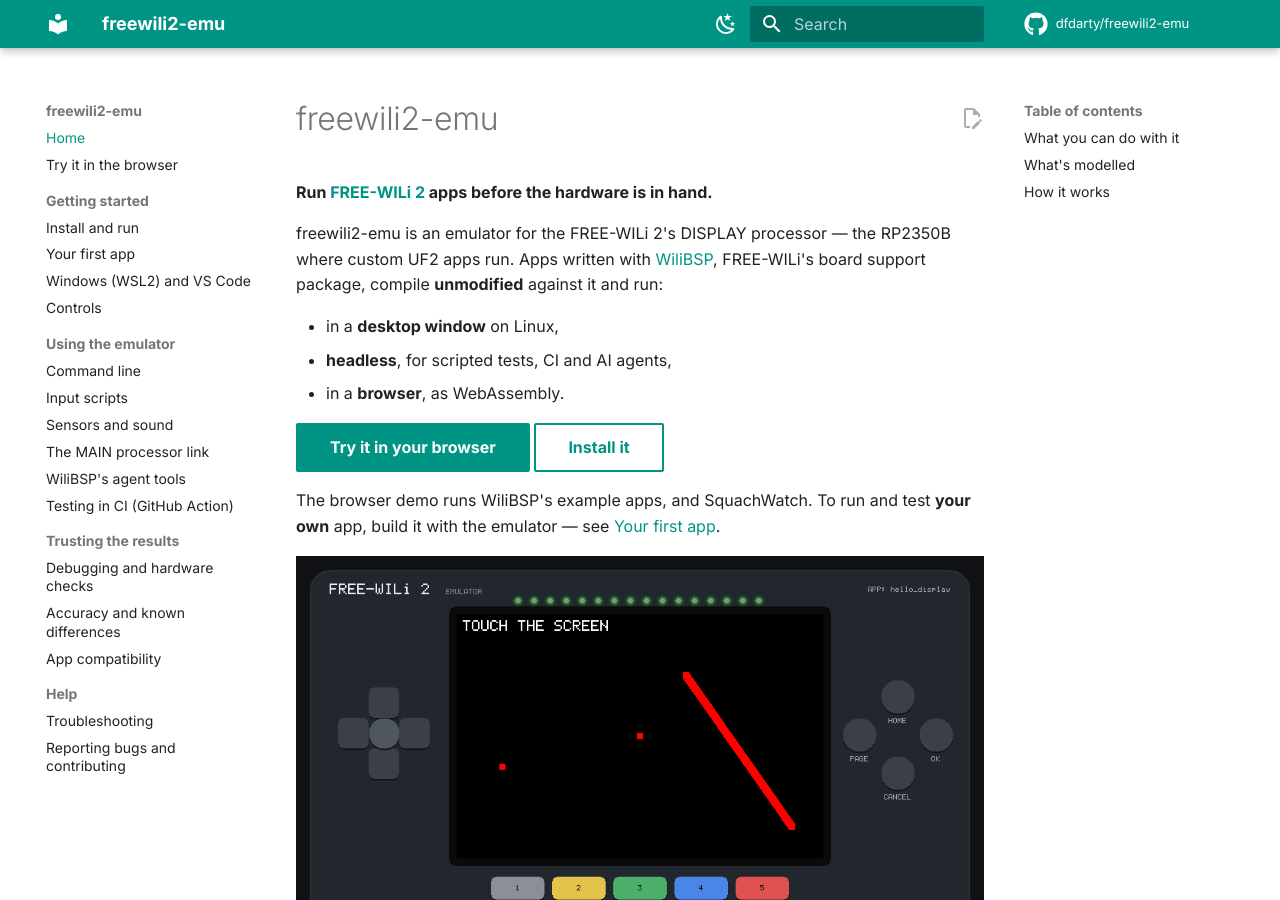
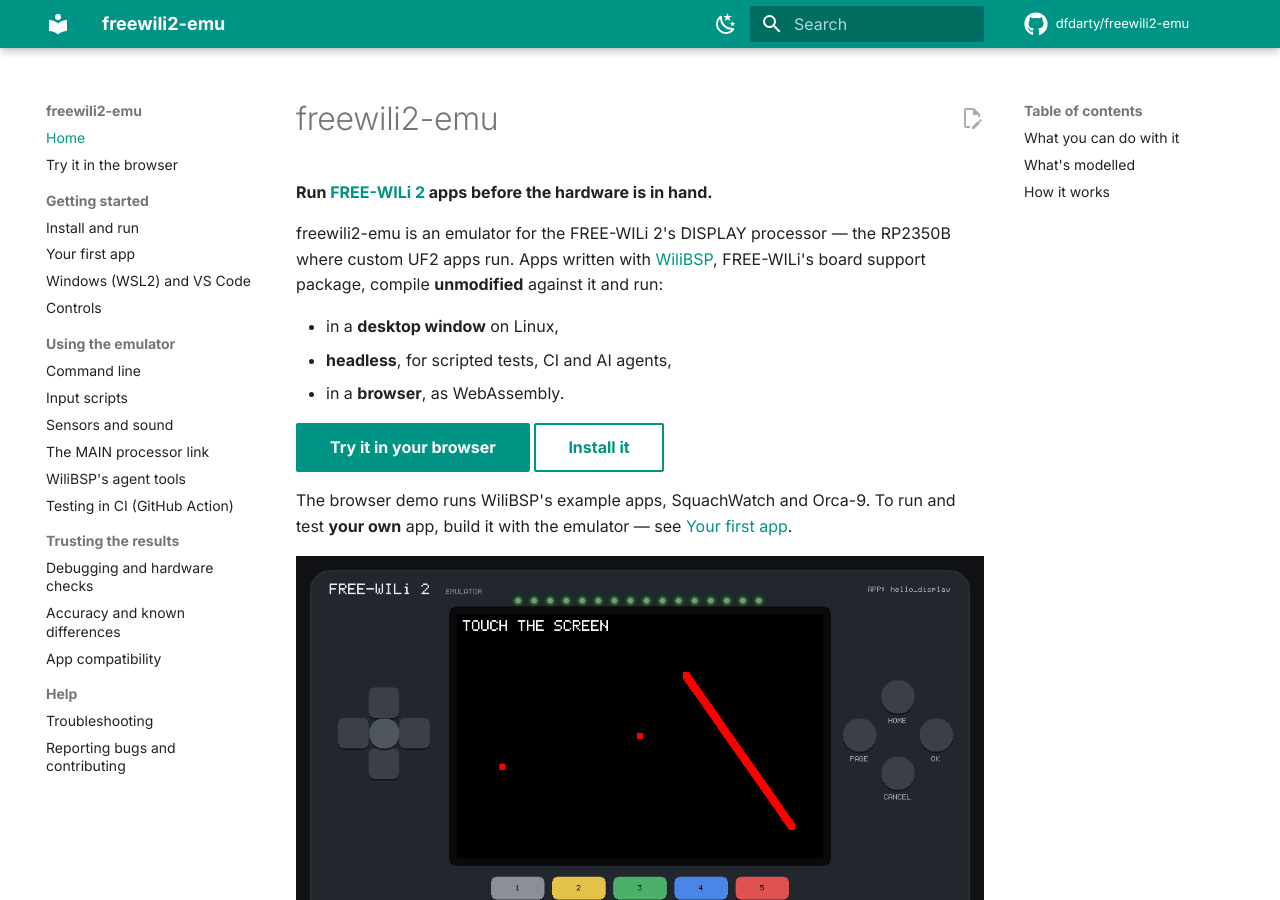
Before and after one commit to dfdarty/freewili2-emu, an MkDocs documentation site: the page built from docs/index.md, in a window 1280 px wide and 900 px high. Built offline with MkDocs 1.6.1 and Material for MkDocs 9.7.7, drawn with Linux system fonts in a browser that asks for light colours; comment, search, counter and statistics services are not loaded.

Commit message:
Docs: the hosted demo also has Orca-9
Co-Authored-By: Claude Opus 5.5 <noreply@anthropic.com>
Claude-Session: https://claude.ai/code/session_011trzLwWpaPA8Ye3xXw5xUM

```diff
--- a/docs/index.md
+++ b/docs/index.md
@@ -14,7 +14,7 @@ package, compile **unmodified** against it and run:
 [Try it in your browser](https://dfdarty.github.io/freewili2-emu/emulator/){ .md-button .md-button--primary }
 [Install it](getting-started.md){ .md-button }
 
-The browser demo runs WiliBSP's example apps, and SquachWatch. To run and test **your own**
+The browser demo runs WiliBSP's example apps, SquachWatch and Orca-9. To run and test **your own**
 app, build it with the emulator — see [Your first app](first-app.md).
 
 ![hello_display running in the emulator](hello_display.png)
```
Also changed, not shown: README.md (+1 -1 lines), docs/getting-started.md (+1 -1 lines), docs/windows.md (+1 -1 lines).
